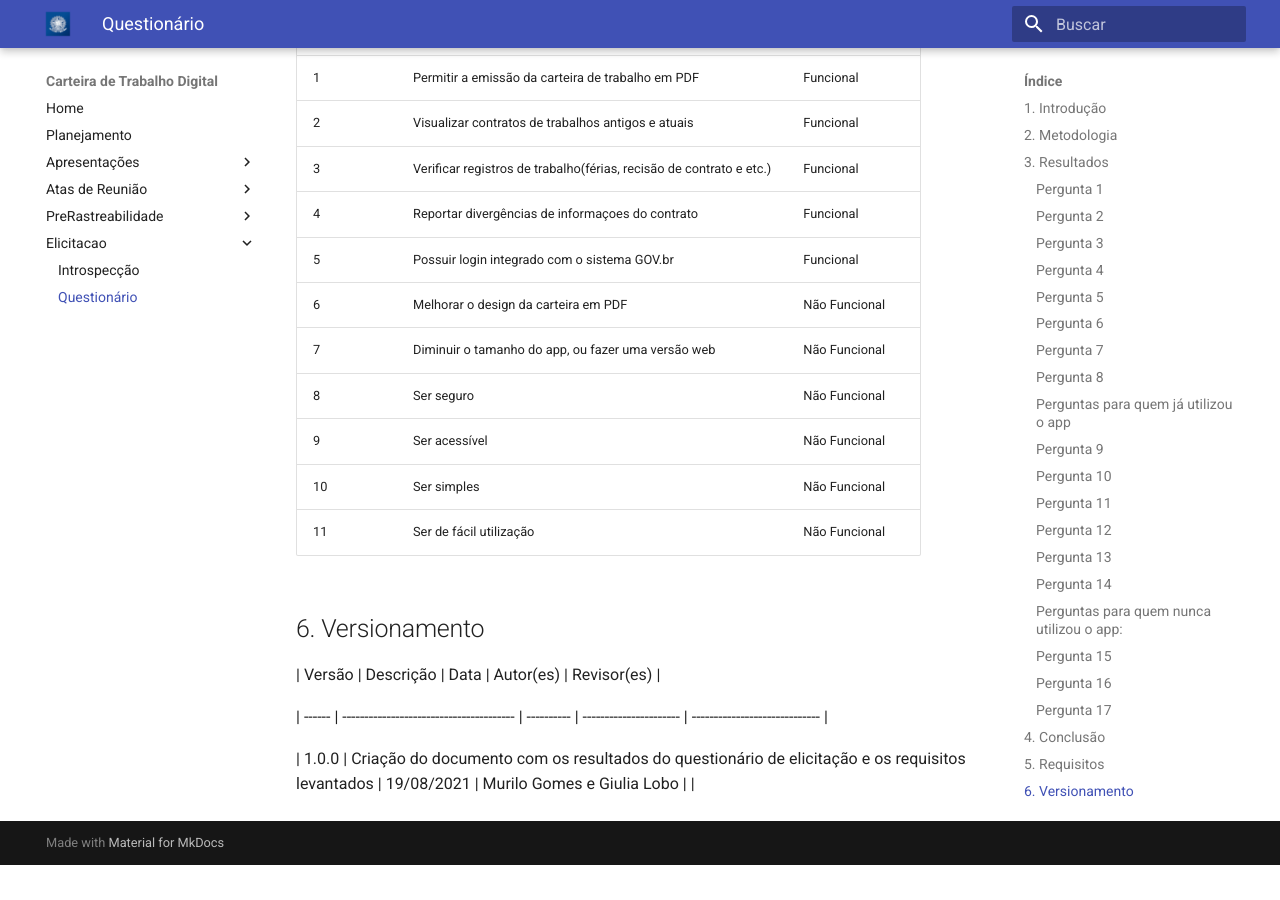
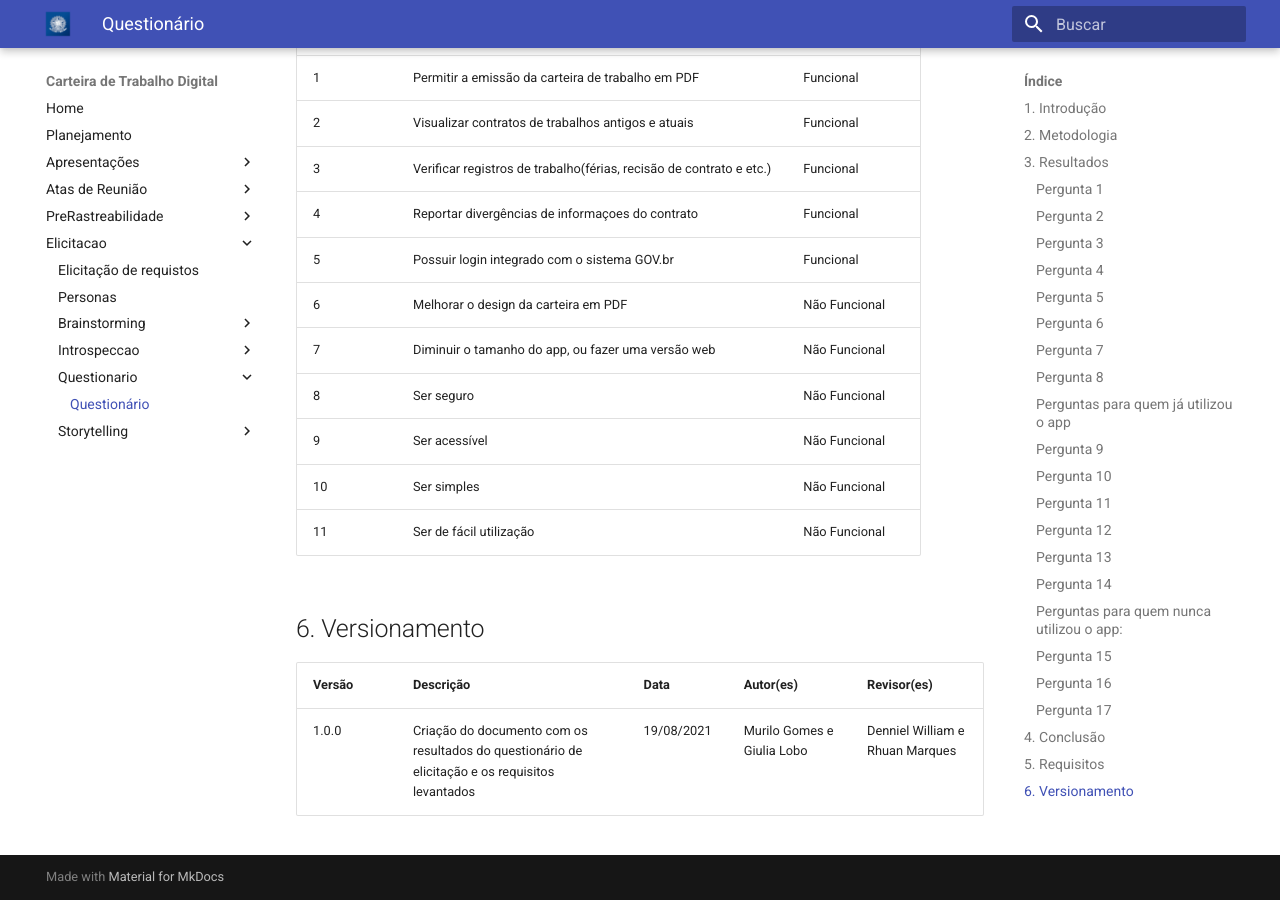
Before and after one commit to Requisitos-de-Software/2021.1-CarteiradeTrabalhoDigital, an MkDocs documentation site: the page built from docs/elicitacao/questionario/questionario.md, in a window 1280 px wide and 900 px high, scrolled down 6407 px. Built offline with MkDocs 1.6.1 and Material for MkDocs 9.7.7, drawn with Linux system fonts in a browser that asks for light colours; before the commit the page ends 7272 px from its top, so only the background shows below that.

Commit message:
Atualizando a elicitacao

```diff
--- a/docs/elicitacao/questionario.md
+++ b/docs/elicitacao/questionario/questionario.md
@@ -14,46 +14,46 @@
 No total foram coletadas 47 respostas.
 
 ### Pergunta 1
-![Pergunta 1](../assets/questionario/q1.png)
+![Pergunta 1](../../assets/questionario/q1.png)
 
 ### Pergunta 2
-![Pergunta 2](../assets/questionario/q2.png)
+![Pergunta 2](../../assets/questionario/q2.png)
 
 ### Pergunta 3
-![Pergunta 3](../assets/questionario/q3.png)
+![Pergunta 3](../../assets/questionario/q3.png)
 
 ### Pergunta 4
-![Pergunta 4](../assets/questionario/q4.png)
+![Pergunta 4](../../assets/questionario/q4.png)
 
 ### Pergunta 5
-![Pergunta 5](../assets/questionario/q5.png)
+![Pergunta 5](../../assets/questionario/q5.png)
 
 ### Pergunta 6
-![Pergunta 6](../assets/questionario/q6.png)
+![Pergunta 6](../../assets/questionario/q6.png)
 
 ### Pergunta 7
-![Pergunta 7](../assets/questionario/q7.png)
+![Pergunta 7](../../assets/questionario/q7.png)
 
 ### Pergunta 8
-![Pergunta 8](../assets/questionario/q8.png)
+![Pergunta 8](../../assets/questionario/q8.png)
 
 
 ### Perguntas para quem já utilizou o app
 
 ### Pergunta 9
-![Pergunta 9](../assets/questionario/q9.png)
+![Pergunta 9](../../assets/questionario/q9.png)
 
 ### Pergunta 10
-![Pergunta 10](../assets/questionario/q10.png)
+![Pergunta 10](../../assets/questionario/q10.png)
 
 ### Pergunta 11
-![Pergunta 11](../assets/questionario/q11.png)
+![Pergunta 11](../../assets/questionario/q11.png)
 
 ### Pergunta 12
-![Pergunta 12](../assets/questionario/q12.png)
+![Pergunta 12](../../assets/questionario/q12.png)
 
 ### Pergunta 13
-![Pergunta 13](../assets/questionario/q13.png)
+![Pergunta 13](../../assets/questionario/q13.png)
 
 ### Pergunta 14
 **Quais aspectos você acredita que precisam melhorar no app?**
@@ -70,13 +70,13 @@
 ### Perguntas para quem nunca utilizou o app:
 
 ### Pergunta 15
-![Pergunta 15](../assets/questionario/q14.png)
+![Pergunta 15](../../assets/questionario/q14.png)
 
 ### Pergunta 16
-![Pergunta 16](../assets/questionario/q15.png)
+![Pergunta 16](../../assets/questionario/q15.png)
 
 ### Pergunta 17
-![Pergunta 17](../assets/questionario/q16.png)
+![Pergunta 17](../../assets/questionario/q16.png)
 
 ## 4. Conclusão
 De acordo com as respostas do questionário, podemos perceber que a Carteira de Trabalho Digital é um aplicativo considerado muito útil pela maioria das pessoas. Percebe-se também que as pessoas quase não carregam esse documento físico, não estando preparadas para alguma situação inesperada. Dentre as funcionalidades principais, as mais utilizadas são: emitir e compartilhar a carteira em pdf, visualizar contratos e verificar registros de trabalho. Também foi notado que nem tantas pessoas tinham o conhecimento sobre a existência do aplicativo e isso desmotiva os desenvolvedores a estarem atualizando a aplicação. Logo, os requisitos não são constatemente reavaliados.
@@ -102,7 +102,5 @@
 ## 6. Versionamento
 
 | Versão | Descrição                               | Data       | Autor(es)              | Revisor(es)                   |
-
 | ------ | --------------------------------------- | ---------- | ---------------------- | ----------------------------- |
-
-| 1.0.0 | Criação do documento com os resultados do questionário de elicitação e os requisitos levantados | 19/08/2021 | Murilo Gomes e Giulia Lobo |  |
+| 1.0.0 | Criação do documento com os resultados do questionário de elicitação e os requisitos levantados | 19/08/2021 | Murilo Gomes e Giulia Lobo | Denniel William e Rhuan Marques |
```
Also changed, not shown: docs/elicitacao/brainstorming/brainstorming.md (added, +29 -0 lines), docs/elicitacao/elicitacao.md (added, +150 -0 lines), docs/elicitacao/introspeccao/instrospeccao.md (renamed from docs/elicitacao/instrospeccao.md, +8 -2 lines), docs/elicitacao/personas.md (added, +81 -0 lines), docs/elicitacao/storytelling/storytelling.md (added, +29 -0 lines), docs/assets/andrestuart.png (added), docs/assets/carlosaraujo.jpg (added), docs/assets/fernandofernandes.png (added), docs/assets/joaquimbarbosa.jfif (added), docs/assets/melissabarbosa.png (added).
